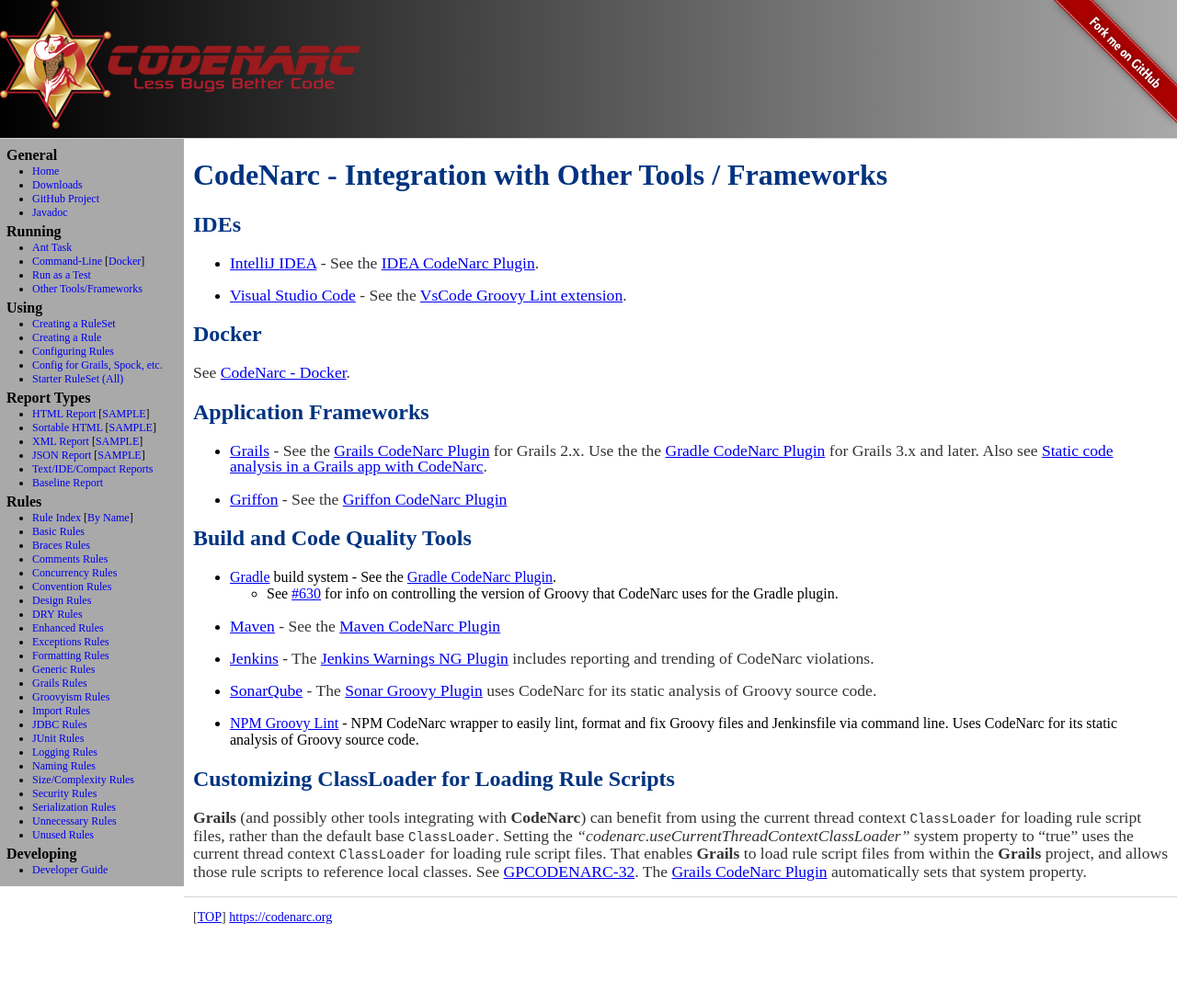
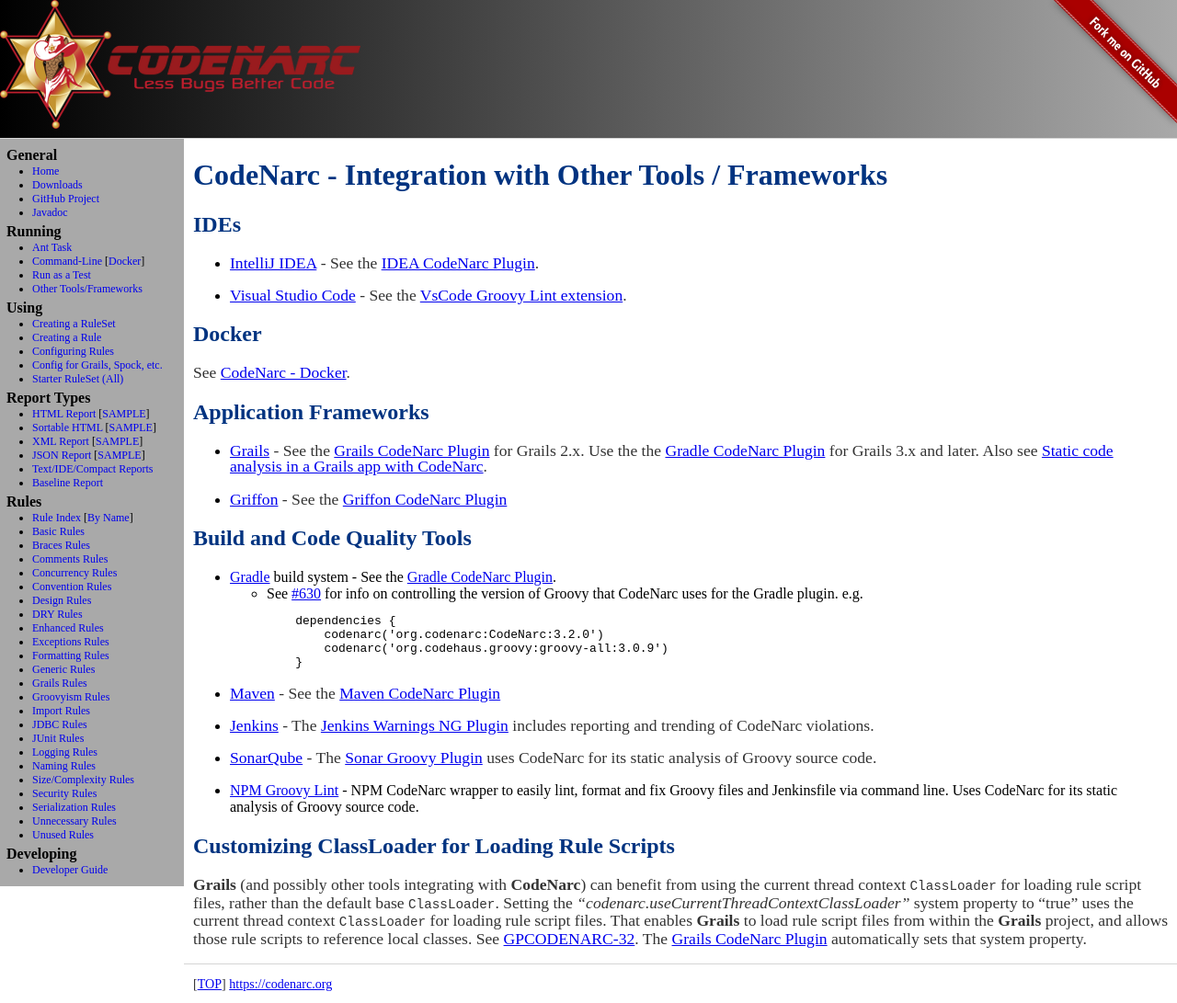
Before and after one commit to CodeNarc/CodeNarc, a Jekyll site: the page built from codenarc-other-tools-frameworks.md, in a window 1280 px wide. Shown: the whole page at 92% size. Built offline with Jekyll 4.4.1, drawn with Linux system fonts in a browser that asks for light colours; before the commit the page ends 1018 px from its top, so only the background shows below that.

````diff
--- a/codenarc-other-tools-frameworks.md
+++ b/codenarc-other-tools-frameworks.md
@@ -28,6 +28,13 @@ See [CodeNarc - Docker](./codenarc-docker.html).
 
   * [Gradle](http://www.gradle.org/) build system - See the [Gradle CodeNarc Plugin](http://gradle.org/docs/current/userguide/codenarc_plugin.html).
       * See [#630](https://github.com/CodeNarc/CodeNarc/issues/630) for info on controlling the version of Groovy that CodeNarc uses for the Gradle plugin.
+        e.g.
+        ```groovy
+            dependencies {
+                codenarc('org.codenarc:CodeNarc:3.2.0')
+                codenarc('org.codehaus.groovy:groovy-all:3.0.9')
+            }
+        ```
 
   * [Maven](http://maven.apache.org/) - See the [Maven CodeNarc Plugin](https://github.com/gleclaire/codenarc-maven-plugin)
 
````
